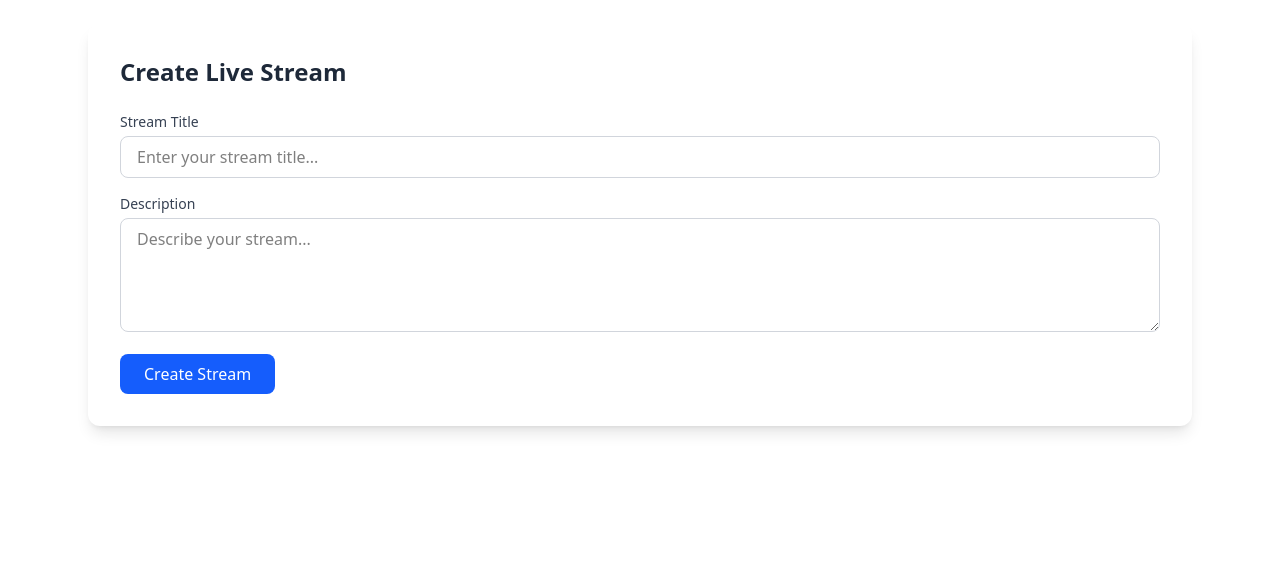
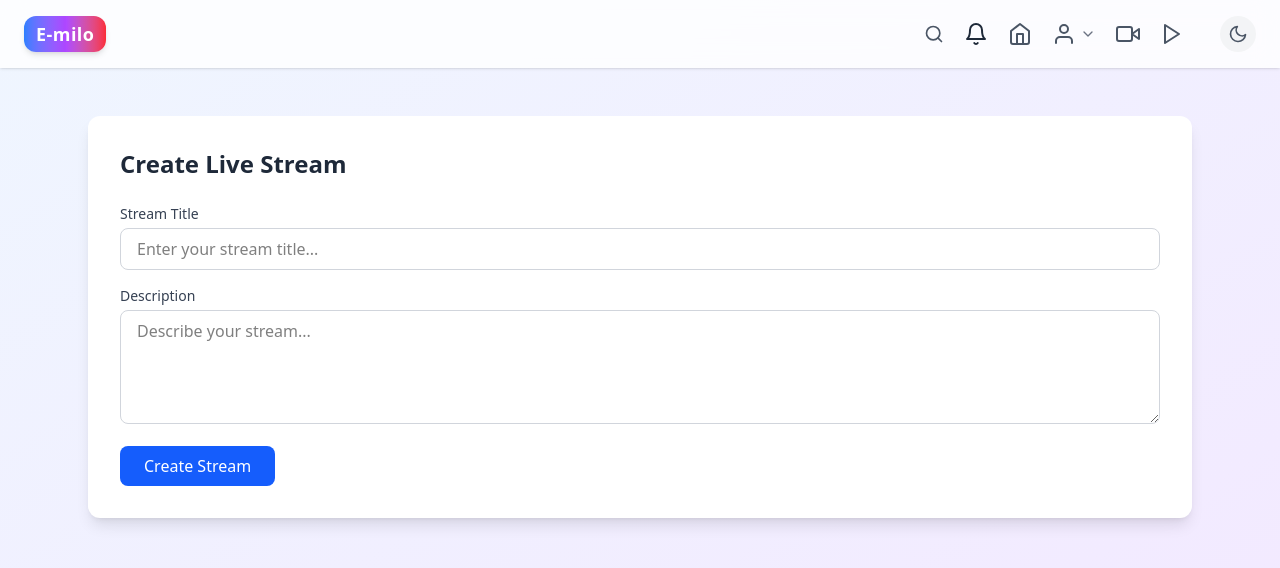
Before and after one commit to nVirendra/smapp, a React (Vite) app: page /go-live in a window 1280 px wide. Shown: the top 568 px of the page. Built offline with nearby package versions, Linux system fonts and the light colour scheme; no server answers; sample sign-in values are in the browser's storage.

Commit message:
ui design fix
ui design fix

```diff
--- a/src/layouts/MainLayout.jsx
+++ b/src/layouts/MainLayout.jsx
@@ -1,14 +1,14 @@
 import React, { useState } from 'react';
 import Header from '../components/layout/Header';
 
-const MainLayout = ({ children }) => {
+const MainLayout = ({ children, mainClassName = 'container mx-auto px-4 py-6' }) => {
   const [darkMode, setDarkMode] = useState(false);
 
   return (
     <div className={darkMode ? 'dark' : ''}>
       <div className="min-h-screen bg-gradient-to-br from-blue-50 to-purple-100 dark:from-gray-900 dark:to-gray-800 transition-colors duration-300">
         <Header darkMode={darkMode} setDarkMode={setDarkMode} />
-        <main className="container mx-auto px-4 py-6 grid grid-cols-1 lg:grid-cols-12 gap-6">
+        <main className={mainClassName}>
           {children}
         </main>
       </div>
--- a/src/pages/feed/Home.jsx
+++ b/src/pages/feed/Home.jsx
@@ -20,7 +20,7 @@ const Home = () => {
   }, [searchQuery]);
 
   return (
-    <MainLayout>
+    <MainLayout mainClassName="container mx-auto px-4 py-6 grid grid-cols-1 lg:grid-cols-12 gap-6">
       <LeftSidebar />
 
       <section className="lg:col-span-6 space-y-6">
--- a/src/pages/profile/[userId].jsx
+++ b/src/pages/profile/[userId].jsx
@@ -79,7 +79,7 @@ const UserProfilePage = () => {
   };
 
   return (
-    <MainLayout>
+    <MainLayout mainClassName="container mx-auto px-4 py-6 grid grid-cols-1 lg:grid-cols-12 gap-6">
       <section className="lg:col-span-8 lg:col-start-3 space-y-6">
         <ProfileHeader
           profile={profile}
--- a/src/pages/stream/CreateStream.jsx
+++ b/src/pages/stream/CreateStream.jsx
@@ -54,7 +54,7 @@ const CreateStream = () => {
   };
 
   return (
-    <MainLayout>
+    <MainLayout mainClassName="container mx-auto px-4 py-6 grid grid-cols-1 lg:grid-cols-12 gap-6">
       <div className="col-span-12 md:col-span-10 lg:col-span-8 xl:col-span-6 mx-auto">
         <div className="bg-white dark:bg-gray-900 shadow-lg rounded-lg p-8">
           <h2 className="text-3xl font-bold mb-6 text-gray-900 dark:text-white">
--- a/src/pages/stream/LiveStreamCamera.jsx
+++ b/src/pages/stream/LiveStreamCamera.jsx
@@ -2,6 +2,7 @@ import React, { useState, useRef, useCallback } from 'react';
 import Webcam from 'react-webcam';
 import RecordRTC from 'recordrtc';
 import axios from 'axios';
+import MainLayout from '../../layouts/MainLayout';
 
 const LiveStreamCamera = () => {
     const webcamRef = useRef(null);
@@ -299,7 +300,7 @@ const LiveStreamCamera = () => {
     };
 
     return (
-        <div className="max-w-6xl mx-auto p-6">
+        <MainLayout><div className="max-w-6xl mx-auto p-6">
             {!streamData ? (
                 <div className="bg-white shadow-lg rounded-xl p-8 space-y-6">
                     <h2 className="text-2xl font-bold text-gray-800">Create Live Stream</h2>
@@ -414,7 +415,7 @@ const LiveStreamCamera = () => {
                     </div>
                 </div>
             )}
-        </div>
+        </div></MainLayout>
     );
 };
 
--- a/src/pages/stream/LiveStreams.jsx
+++ b/src/pages/stream/LiveStreams.jsx
@@ -28,7 +28,7 @@ const LiveStreams = () => {
 
   if (loading)
     return (
-      <MainLayout>
+      <MainLayout >
         <div className="text-center text-lg font-medium py-10 text-gray-600 animate-pulse">
           Loading live streams...
         </div>
```
